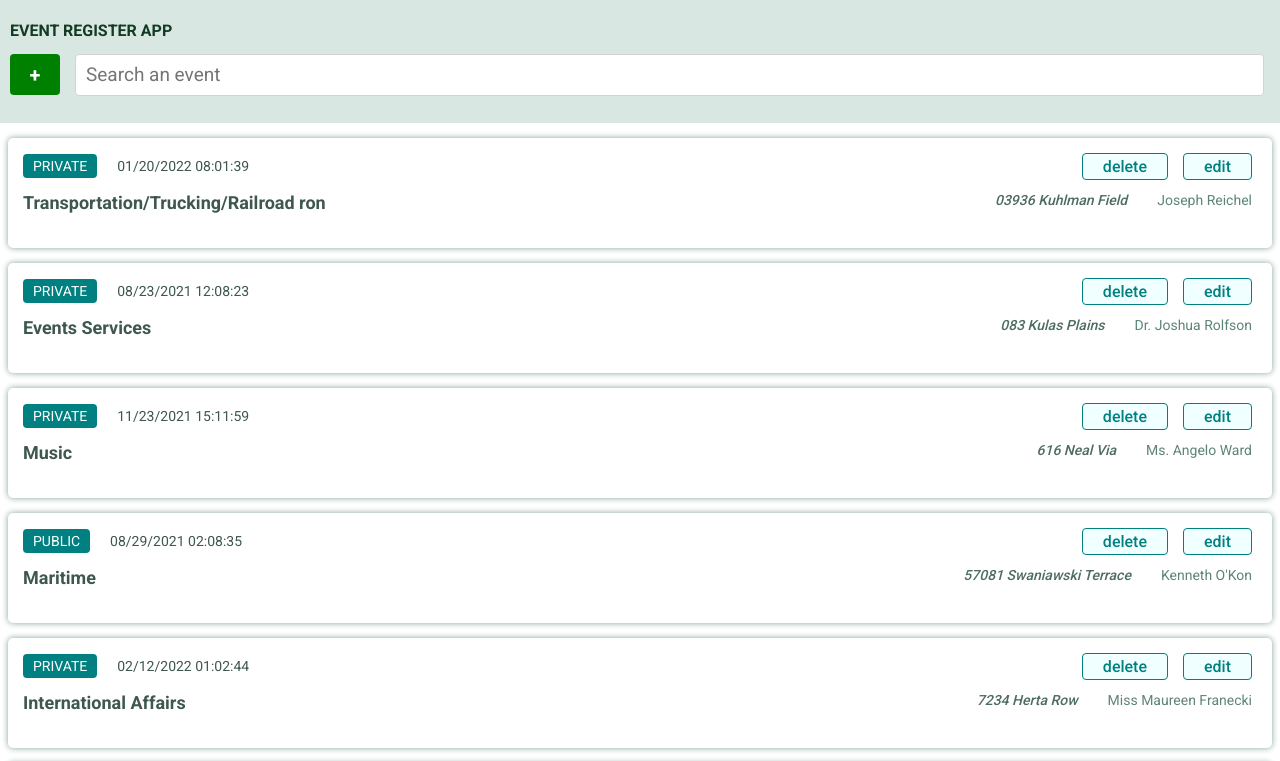
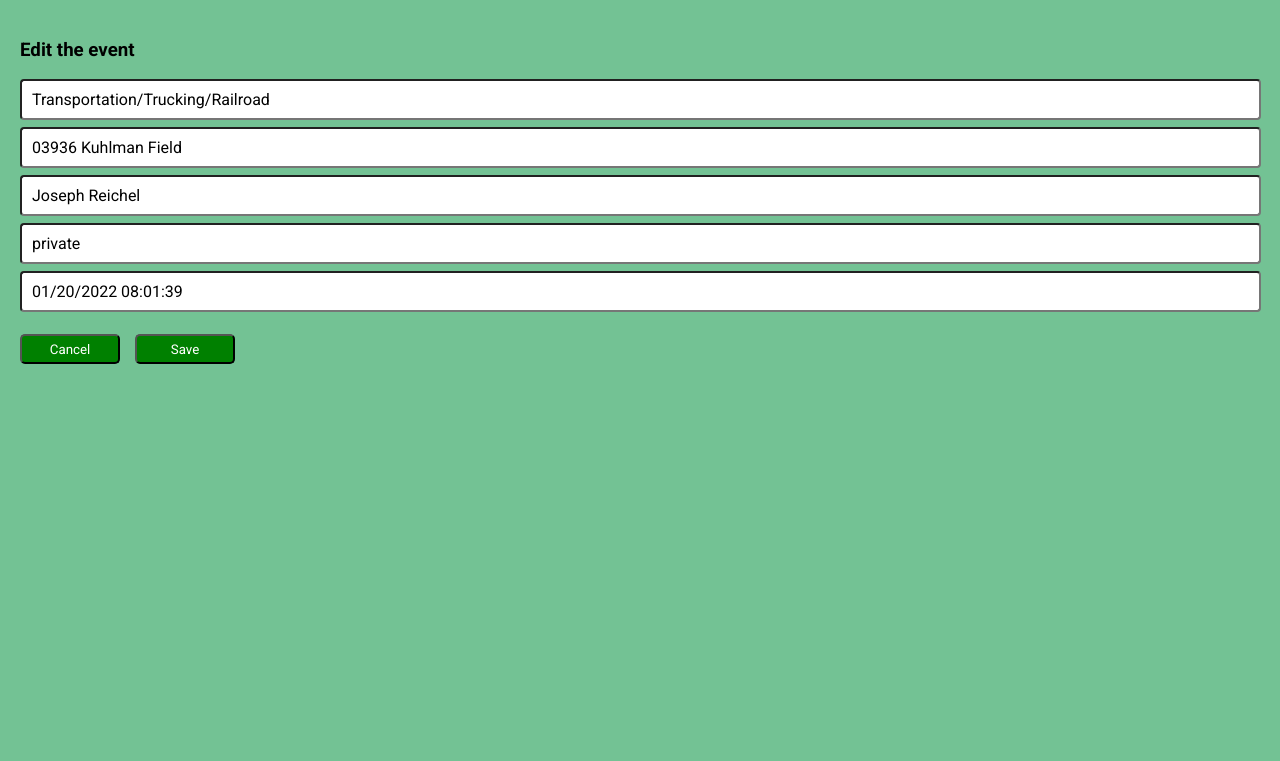
Before and after one commit to ronniebm/react-js-events-list-app-with-crud, a React (Create React App) app: page /edit/1 in a window 1280 px wide. Shown: the top 761 px of the page. Built offline with nearby package versions, Linux system fonts and the light colour scheme; data requests are answered from the project's data file.

Commit message:
accesing to edit function directly from URL link

```diff
--- a/db.json
+++ b/db.json
@@ -2,7 +2,7 @@
   "events": [
     {
       "id": 1,
-      "name": "Transportation/Trucking/Railroad ron",
+      "name": "Transportation/Trucking/Railroad",
       "location": "03936 Kuhlman Field",
       "hostname": "Joseph Reichel",
       "type": "private",
--- a/package.json
+++ b/package.json
@@ -9,6 +9,7 @@
     "axios": "^0.21.1",
     "react": "^17.0.2",
     "react-dom": "^17.0.2",
+    "react-router-dom": "^5.2.0",
     "react-scripts": "4.0.3",
     "web-vitals": "^1.1.1"
   },
--- a/src/App.js
+++ b/src/App.js
@@ -1,11 +1,16 @@
 import React, {useEffect, useState} from 'react';
+import {
+  BrowserRouter as Router,
+  Switch,
+  Route
+} from 'react-router-dom';
 import { InsertData } from './components/InsertData';
 import { EditData } from './components/EditData';
 import { DeleteData } from './components/DeleteData';
 import { Card } from './components/Card';
 import { EventToolBar } from './components/EventToolBar';
+import axios from 'axios';
 import './styles/App.css';
-import axios from 'axios';
 
 
 const baseUrl = `http://localhost:3001/events/`;
@@ -98,26 +103,16 @@ export const App = () => {
     getRequest();
   },[])
 
+  return (
+    <Router>
 
-  return (
       <div className="app">
-
-      <EventToolBar openCloseInsertData={openCloseInsertData} />
 
         {
           insertMenu ? <InsertData
                           openCloseInsertData={openCloseInsertData}
                           handleChange={handleChange}
                           postRequest={postRequest}
-                     /> : null
-      }
-
-      {
-        editMenu ? <EditData
-                      openCloseEditData={openCloseEditData}
-                      handleChange={handleChange}
-                      putRequest={putRequest}
-                      eventSelected={eventSelected}
                       /> : null
         }
 
@@ -129,15 +124,44 @@ export const App = () => {
                     /> : null
         }
 
+
+
+        <Switch>
+
+          <Route path="/create">
+            ...
+          </Route>
+
+          <Route path="/edit/:eventId">
+            <EditData
+                openCloseEditData={openCloseEditData}
+                handleChange={handleChange}
+                putRequest={putRequest}
+                eventSelected={eventSelected}
+                data={data}
+            />
+          </Route>
+
+          <Route path="/delete">
+            ...
+          </Route>
+
+          <Route exact ={true} path="/">
+
+            <EventToolBar openCloseInsertData={openCloseInsertData} />
             {data.map(obj => (
             <Card
               key={obj.id}
               name={obj.name} location={obj.location} hostname={obj.hostname}
-          type={obj.type} date={obj.date} obj={obj} selectEvent={selectEvent}
-          openCloseEditData={openCloseEditData}
+              type={obj.type} date={obj.date} id={obj.id} obj={obj}
+              selectEvent={selectEvent} openCloseEditData={openCloseEditData}
               openCloseDeleteData={openCloseDeleteData}/>
             ))}
+          </Route>
+
+        </Switch>
 
       </div>
+    </Router>
   )
 }
--- a/src/components/Card.js
+++ b/src/components/Card.js
@@ -1,4 +1,5 @@
 import React from 'react';
+import {Link} from 'react-router-dom';
 import '../styles/Card.css'
 
 export const Card = ({id, name, location, hostname, type, date, obj, selectEvent, openCloseEditData, openCloseDeleteData}) => {
@@ -14,8 +15,13 @@ export const Card = ({id, name, location, hostname, type, date, obj, selectEvent
           <p className="card__body__host-name">{hostname}</p>
         </div>
         <div className="card__footer">
-          <button className="card__footer__delete" onClick={() => { selectEvent(obj, 'delete'); }} >delete</button>
-          <button className="card__footer__edit" onClick={() => { selectEvent(obj, 'edit'); }} >edit</button>
+          <Link to={`/delete/${id}`}>
+            <button className="card__footer__delete" onClick={() => { selectEvent(obj, 'delete'); }} >delete</button>
+          </Link>
+
+          <Link to={`/edit/${id}`}>
+            <button className="card__footer__edit" onClick={() => { selectEvent(obj, 'edit'); }} >edit</button>
+          </Link>
         </div>
     </div>
   )
--- a/src/components/DeleteData.js
+++ b/src/components/DeleteData.js
@@ -1,4 +1,5 @@
 import React from 'react';
+import {Link} from 'react-router-dom';
 import '../styles/DeleteData.css'
 
 export const DeleteData = ({openCloseDeleteData, deleteRequest, eventSelected}) => {
@@ -6,8 +7,10 @@ export const DeleteData = ({openCloseDeleteData, deleteRequest, eventSelected})
     <div className="delete-fields">
       <div className="delete-fields__wrapper">
         <p>Do you want to delete the event: <br/><br/><b>{eventSelected && eventSelected.name}</b> ?</p>
-        <button className="delete-fields__buttons" onClick={()=>openCloseDeleteData()}>Cancel</button>
-        <button className="delete-fields__buttons" onClick={()=>deleteRequest()}>Delete</button>
+        <Link to="/">
+          <button className="delete-fields__buttons" onClick={()=>openCloseDeleteData()}>Cancel</button>
+          <button className="delete-fields__buttons" onClick={()=>deleteRequest()}>Delete</button>
+        </Link>
       </div>
     </div>
   )
--- a/src/components/EditData.js
+++ b/src/components/EditData.js
@@ -1,7 +1,12 @@
 import React from 'react';
+import {Link, useParams} from 'react-router-dom';
 import '../styles/EditData.css'
 
-export const EditData = ({openCloseEditData, handleChange, putRequest, eventSelected}) => {
+export const EditData = ({openCloseEditData, handleChange, putRequest, eventSelected, data}) => {
+  let eventId = Number(useParams().eventId);
+  if(eventSelected.id === ''){
+    eventSelected = data[eventId - 1];
+  }
   return (
     <div className="edit-fields">
       <div className="edit-fields__wrapper">
@@ -11,8 +16,10 @@ export const EditData = ({openCloseEditData, handleChange, putRequest, eventSele
         <div><input onChange={handleChange} className="edit-fields__all edit-fields__hostname" type="text" name="hostname" placeholder="Hostname" value={eventSelected && eventSelected.hostname}/></div>
         <div><input onChange={handleChange} className="edit-fields__all edit-fields__field" type="text" name="type" placeholder="Event type" value={eventSelected && eventSelected.type}/></div>
         <div><input onChange={handleChange} className="edit-fields__all edit-fields__field" type="text" name="date" placeholder="date" value={eventSelected && eventSelected.date}/></div>
-        <button className="edit-fields__buttons" onClick={()=>openCloseEditData()}>Cancel</button>
-        <button className="edit-fields__buttons" onClick={()=>putRequest()}>Save</button>
+        <Link to="/">
+          <button className="edit-fields__buttons" onClick={()=>openCloseEditData()}>Cancel</button>
+          <button className="edit-fields__buttons" onClick={()=>putRequest()}>Save</button>
+        </Link>
       </div>
     </div>
   )
--- a/src/components/EventToolBar.js
+++ b/src/components/EventToolBar.js
@@ -1,4 +1,5 @@
 import React from 'react';
+import {Link} from 'react-router-dom';
 import '../styles/EventToolBar.css';
 
 
@@ -8,7 +9,9 @@ export const EventToolBar = ({openCloseInsertData}) => {
       <div className="toolbar__wrapper">
         <h2 className="toolbar__title">Event Register APP</h2>
         <div className="toolbar__container">
-          <button className="toolbar__container__button" onClick={()=>openCloseInsertData()}>+</button>
+          <Link to="/new">
+            <button className="toolbar__container__button" onClick={()=>openCloseInsertData()}>+</button>
+          </Link>
           <input className="toolbar__container__search js-search" type="text" name="name" placeholder="Search an event" />
         </div>
       </div>
--- a/src/components/InsertData.js
+++ b/src/components/InsertData.js
@@ -1,4 +1,5 @@
 import React from 'react';
+import {Link} from 'react-router-dom';
 import '../styles/InsertData.css'
 
 export const InsertData = ({openCloseInsertData, handleChange, postRequest}) => {
@@ -11,8 +12,10 @@ export const InsertData = ({openCloseInsertData, handleChange, postRequest}) =>
         <div><input onChange={handleChange} className="fields__all fields__hostname" type="text" name="hostname" placeholder="Hostname" /></div>
         <div><input onChange={handleChange} className="fields__all fields__field" type="text" name="type" placeholder="Event type" /></div>
         <div><input onChange={handleChange} className="fields__all fields__field" type="text" name="date" placeholder="date" /></div>
-        <button className="fields__buttons" onClick={()=>openCloseInsertData()}>Cancel</button>
-        <button className="fields__buttons" onClick={()=>postRequest()}>Save</button>
+        <Link to="/">
+          <button className="fields__buttons" onClick={()=>openCloseInsertData()}>Cancel</button>
+          <button className="fields__buttons" onClick={()=>postRequest()}>Save</button>
+        </Link>
       </div>
     </div>
   )
```
Also changed, not shown: 1 other file (tests, documents, lock files or other folders). Lines whose indentation alone changed are shown as unchanged.
